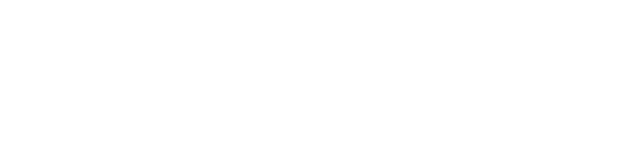
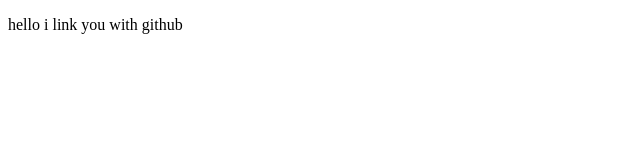
Before and after one commit to subs4005/git_html, a plain HTML site: page index.html in a window 1280 px wide. Shown: the whole page, without its empty margins (0-640 px from the left). Drawn offline with Linux system fonts and the light colour scheme.

Commit message:
text message0

```diff
--- a/index.html
+++ b/index.html
@@ -6,6 +6,6 @@
     <title>Document</title>
 </head>
 <body>
-
+    <P>hello i link you with github</P>
 </body>
 </html>
```
